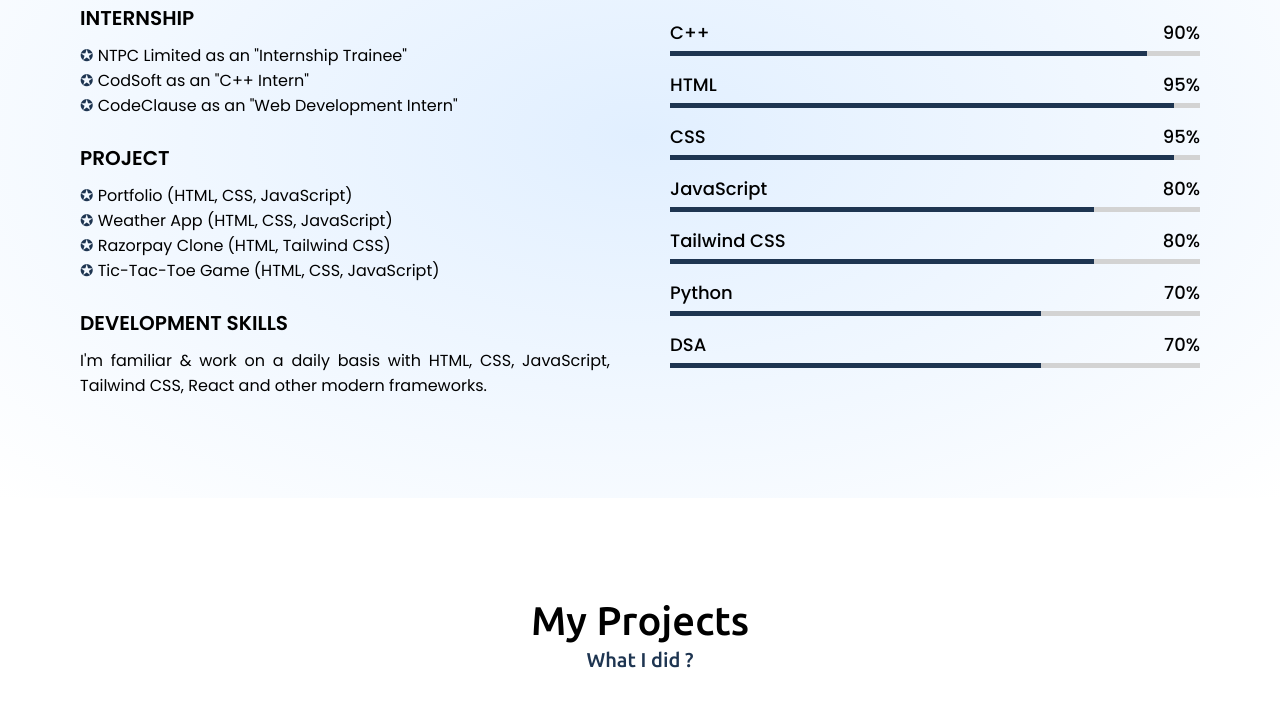
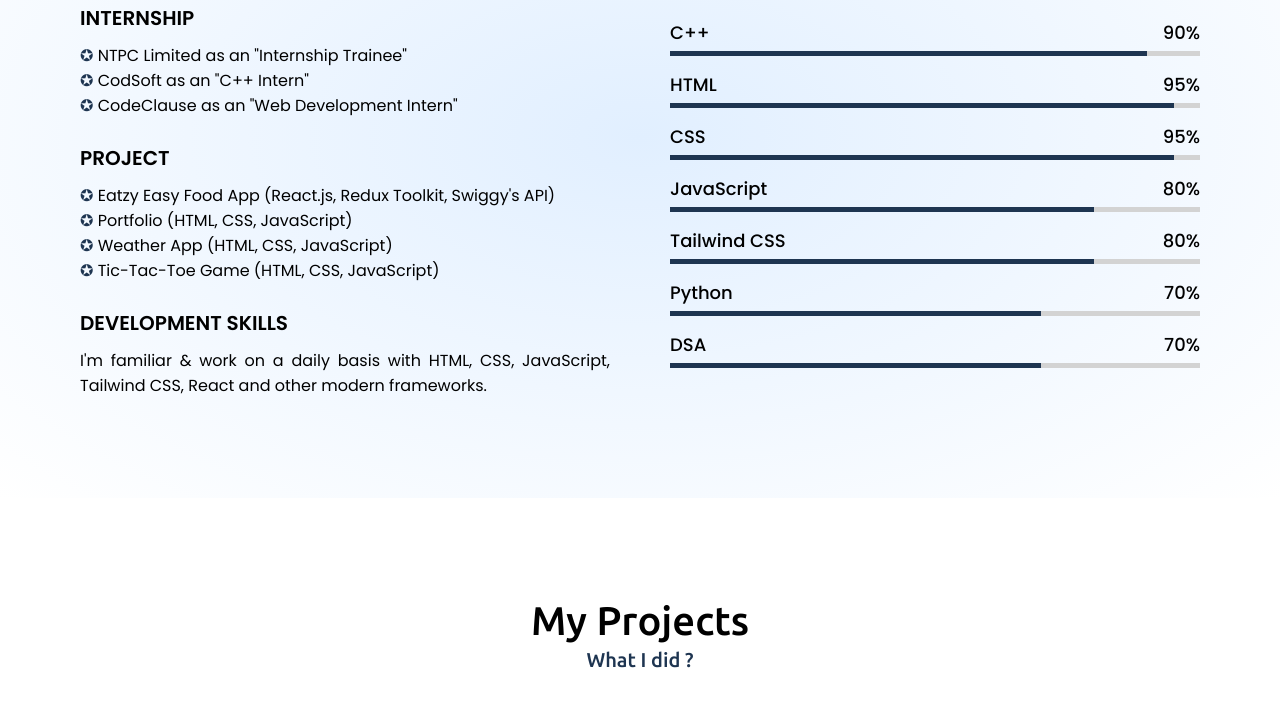
Before and after one commit to nainsyk/My-Portfolio, a plain HTML site: page index.html in a window 1280 px wide. Shown: the part 1756-2477 px from the top of the page. Drawn offline with nearby package versions, Linux system fonts and the light colour scheme.

Commit message:
Update index.html

```diff
--- a/index.html
+++ b/index.html
@@ -83,9 +83,9 @@
               <div class="text">PROJECT</div>
 
               <p>
+                 <li class="project">Eatzy Easy Food App (React.js, Redux Toolkit, Swiggy's API) </li>
                 <li class="project">Portfolio (HTML, CSS, JavaScript)</li>
                 <li class="project">Weather App (HTML, CSS, JavaScript)</li>
-                <li class="project">Razorpay Clone (HTML, Tailwind CSS)</li>
                 <li class="project">Tic-Tac-Toe Game (HTML, CSS, JavaScript)</li>
               </p>
 
```
